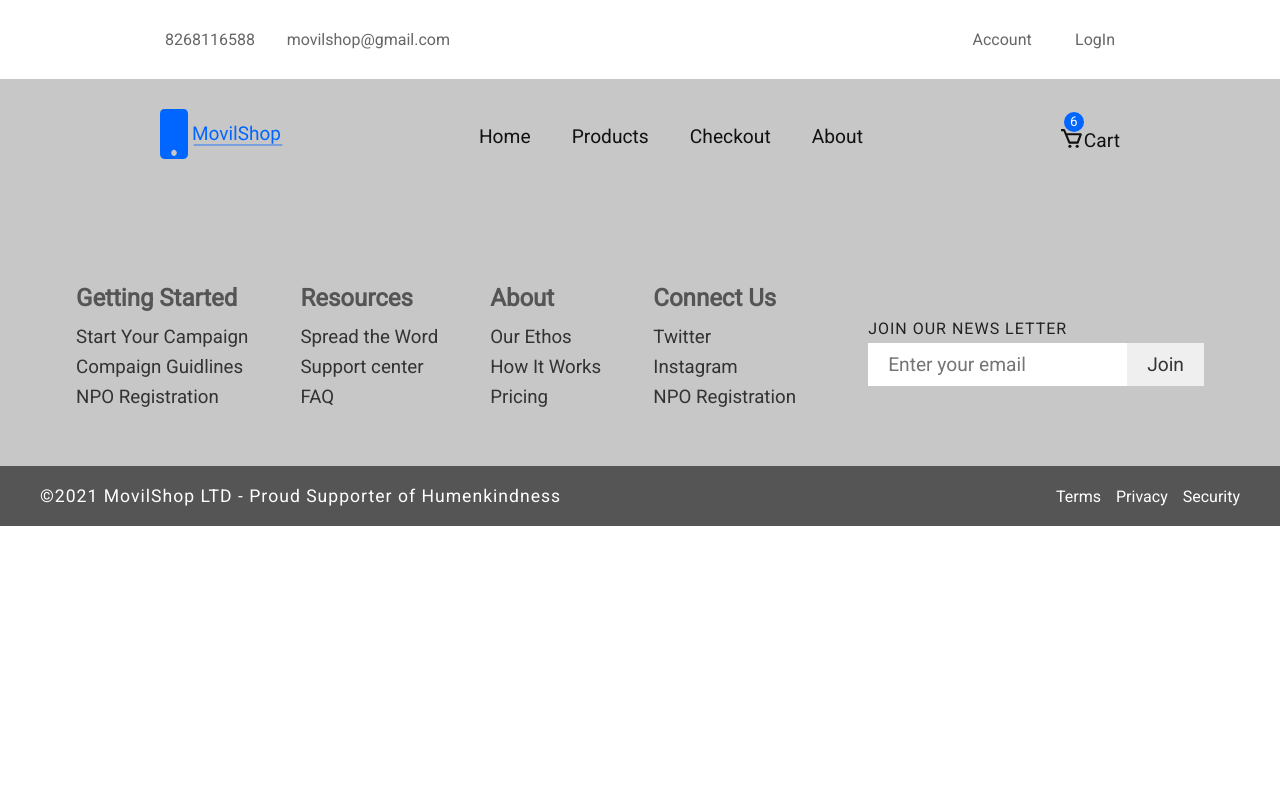
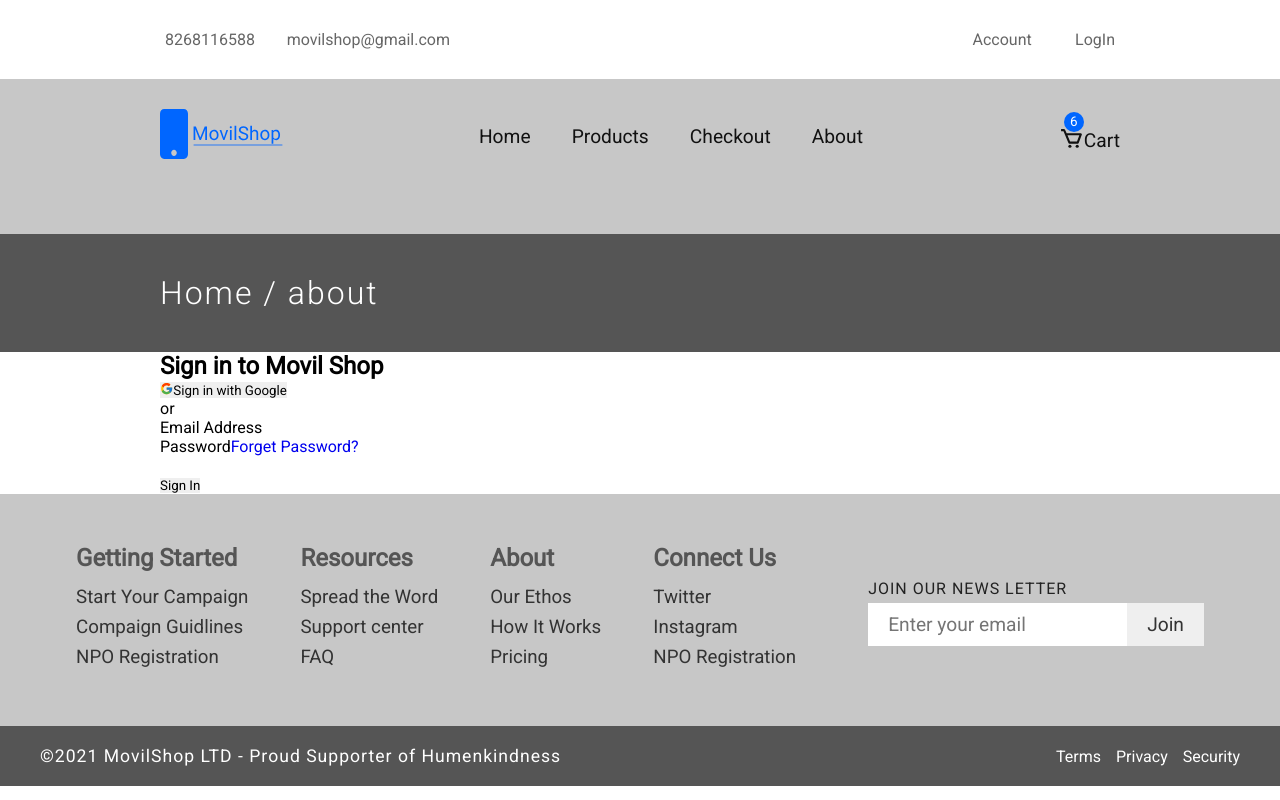
Before and after one commit to ddepu11/movil_shop_cient_side_react, a React (Create React App) app: page /log-in in a window 1280 px wide. Built offline with nearby package versions, Linux system fonts and the light colour scheme.

Commit message:
logn page html done

```diff
--- a/src/App.js
+++ b/src/App.js
@@ -1,5 +1,5 @@
 import React from "react";
-import { Navbar, Home, Footer, About, Products } from "./components";
+import { Navbar, Home, Footer, About, Products, LogIn } from "./components";
 import styled from "styled-components";
 import { BrowserRouter as Router, Route, Switch } from "react-router-dom";
 
@@ -14,6 +14,9 @@ const App = () => {
           </Route>
           <Route exact path="/about">
             <About />
+          </Route>
+          <Route exact path="/log-in">
+            <LogIn />
           </Route>
           <Route exact path="/products">
             <Products />
--- /dev/null
+++ b/src/components/LogIn.jsx
@@ -0,0 +1,48 @@
+import React from "react";
+import style from "styled-components";
+import { Hero } from ".";
+import { FcGoogle } from "react-icons/fc";
+import { Link } from "react-router-dom";
+
+const Login = () => {
+  const handleSubmit = (e) => {
+    e.preventDefault();
+  };
+
+  return (
+    <>
+      <Hero title="about" />
+      <Wrapper className="w-960">
+        <div>
+          <h2>Sign in to Movil Shop</h2>
+          <button>
+            <FcGoogle />
+            Sign in with Google
+          </button>
+          <div className="or">
+            <div className="left"></div>
+            <span>or</span>
+            <div className="right"></div>
+          </div>
+          <form onSubmit={handleSubmit}>
+            <div className="form-control">
+              <label htmlFor="username">Email Address</label>
+              <input type="email" id="username" />
+            </div>
+            <div className="form-control">
+              <div className="pwd-label">
+                <label htmlFor="password">Password</label>
+                <Link to="/forget-password">Forget Password?</Link>
+              </div>
+              <input type="password" id="password" />
+            </div>
+            <button className="sign-in-btn">Sign In</button>
+          </form>
+        </div>
+      </Wrapper>
+    </>
+  );
+};
+
+const Wrapper = style.main``;
+export default Login;
--- a/src/components/index.js
+++ b/src/components/index.js
@@ -6,5 +6,16 @@ import Product from "./Product";
 import Services from "./Services";
 import Footer from "./Footer";
 import Hero from "./Hero";
+import LogIn from "./LogIn";
 
-export { Navbar, Home, About, Products, Product, Services, Footer, Hero };
+export {
+  Navbar,
+  Home,
+  About,
+  Products,
+  Product,
+  Services,
+  Footer,
+  Hero,
+  LogIn,
+};
```
